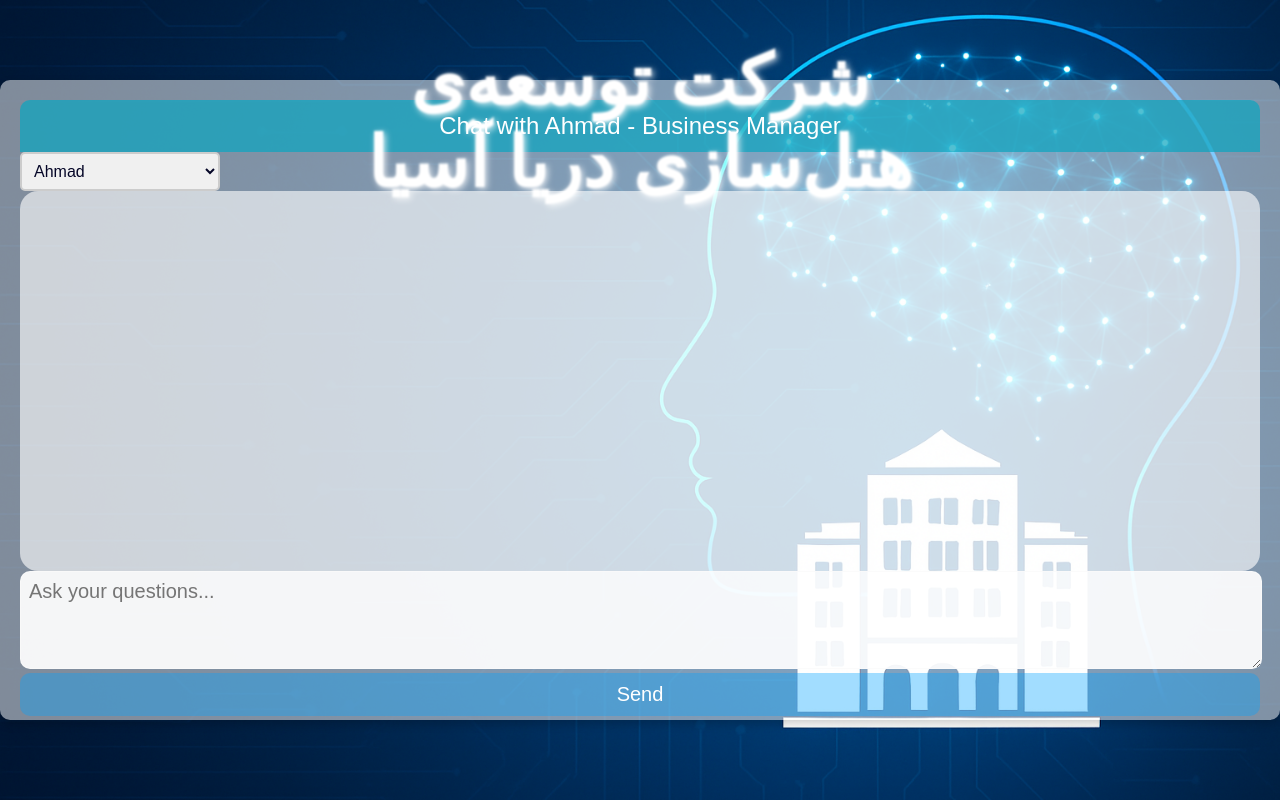
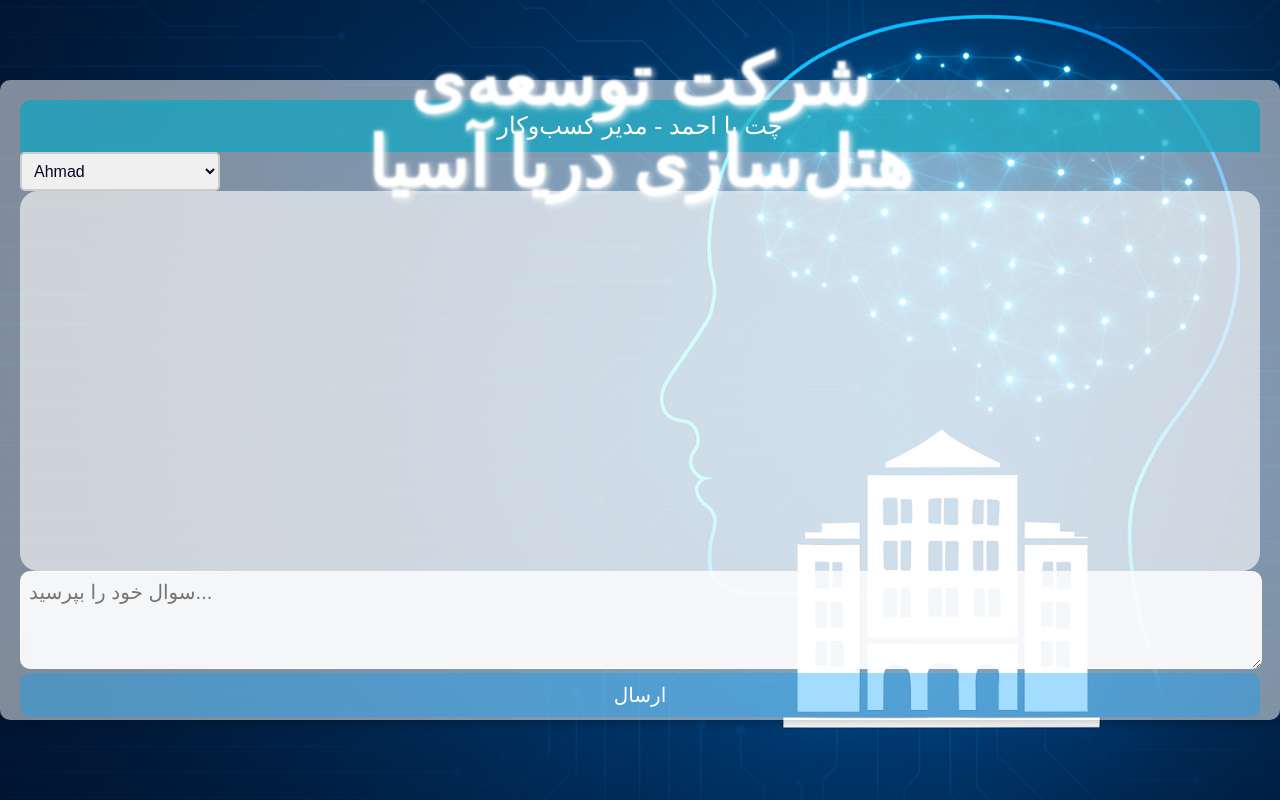
Before and after one commit to alirezafay/Chatbot-Multiple, a Flask app: page / in a window 1280 px wide. Run offline with Flask 3, Linux system fonts and the light colour scheme; data that the repository does not hold is empty; parts of the project's set-up code (start-up, migrations or seed data) failed here and were passed over.

Commit message:
Update index.html

```diff
--- a/templates/index.html
+++ b/templates/index.html
@@ -1,5 +1,5 @@
 <!DOCTYPE html>
-<html lang="en">
+<html lang="fa">
 <head>
   <meta charset="UTF-8" />
   <meta name="viewport" content="width=device-width, initial-scale=1.0"/>
@@ -11,7 +11,7 @@
 
   <div class="chat-container">
     <div class="chat-box">
-      <div class="chat-header" id="chatHeader">Personalized AI Chatbot</div>
+      <div class="chat-header" id="chatHeader">ربات هوش مصنوعی شخصی‌سازی‌شده</div>
 
       <!-- Profile Selection -->
       <select id="userSelector" onchange="updateProfile()">
@@ -21,8 +21,8 @@
 
       <div class="chat-messages" id="messages"></div>
 
-      <textarea id="userInput" placeholder="Ask your questions..."></textarea>
-      <button onclick="sendMessage()">Send</button>
+      <textarea id="userInput" placeholder="سوال خود را بپرسید..."></textarea>
+      <button onclick="sendMessage()">ارسال</button>
     </div>
   </div>
 
@@ -34,8 +34,8 @@
       const chatHeader = document.getElementById('chatHeader');
 
       chatHeader.textContent = userId === 'user_ahmad'
-        ? 'Chat with Ahmad - Business Manager'
-        : 'Chat with Sara - AI Engineer';
+        ? 'چت با احمد - مدیر کسب‌وکار'
+        : 'چت با سارا - مهندس هوش مصنوعی';
 
       try {
         const response = await fetch('/history', {
@@ -48,7 +48,7 @@
         chatHistory = data.history || [];
         updateChatDisplay();
       } catch (err) {
-        console.error('Error loading chat history:', err);
+        console.error('خطا در بارگذاری تاریخچه گفتگو:', err);
       }
     }
 
@@ -62,7 +62,7 @@
       const question = input.value.trim();
 
       if (!question) {
-        alert("Please enter a question!");
+        alert("لطفاً سوالی وارد کنید!");
         return;
       }
 
@@ -70,26 +70,25 @@
       input.value = '';
       updateChatDisplay();
 
-      chatHistory.push({ role: 'bot', content: '🤖 Thinking...' });
+      chatHistory.push({ role: 'bot', content: '🤖 در حال پردازش...' });
       updateChatDisplay();
 
       try {
         const response = await fetch('/chat', {
           method: 'POST',
           headers: { 'Content-Type': 'application/json' },
-          body: JSON.stringify({ question, user_id: userId })
+          body: JSON.stringify({ query: question, user_id: userId })
         });
 
         const data = await response.json();
-        const botReply = data.response || "Sorry, I didn't understand that.";
+        const botReply = data.reply || "متأسفم، متوجه نشدم.";
 
         chatHistory.pop();
-
         chatHistory.push({ role: 'bot', content: botReply });
         updateChatDisplay();
       } catch (err) {
-        console.error('Error sending message:', err);
-        chatHistory.push({ role: 'bot', content: "Error connecting to the server." });
+        console.error('خطا در ارسال پیام:', err);
+        chatHistory.push({ role: 'bot', content: "خطا در اتصال به سرور." });
         updateChatDisplay();
       }
     }
@@ -100,7 +99,7 @@
 
       chatHistory.forEach(msg => {
         const roleClass = msg.role === 'user' ? 'user-message' : 'bot-message';
-        const label = msg.role === 'user' ? 'You' : 'Bot';
+        const label = msg.role === 'user' ? 'شما' : 'ربات';
         const formatted = formatResponse(msg.content);
         messagesDiv.innerHTML += `<div class="${roleClass}"><strong>${label}:</strong> ${formatted}</div>`;
       });
```
